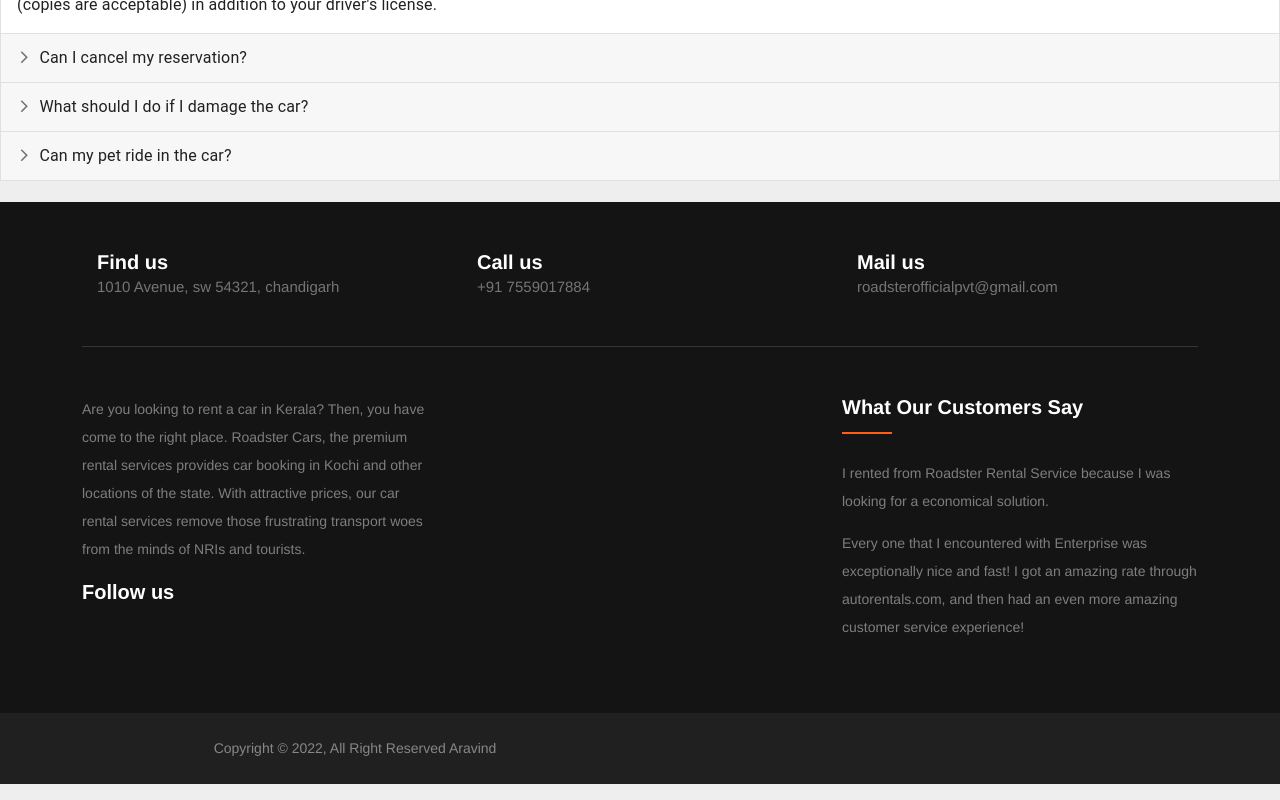
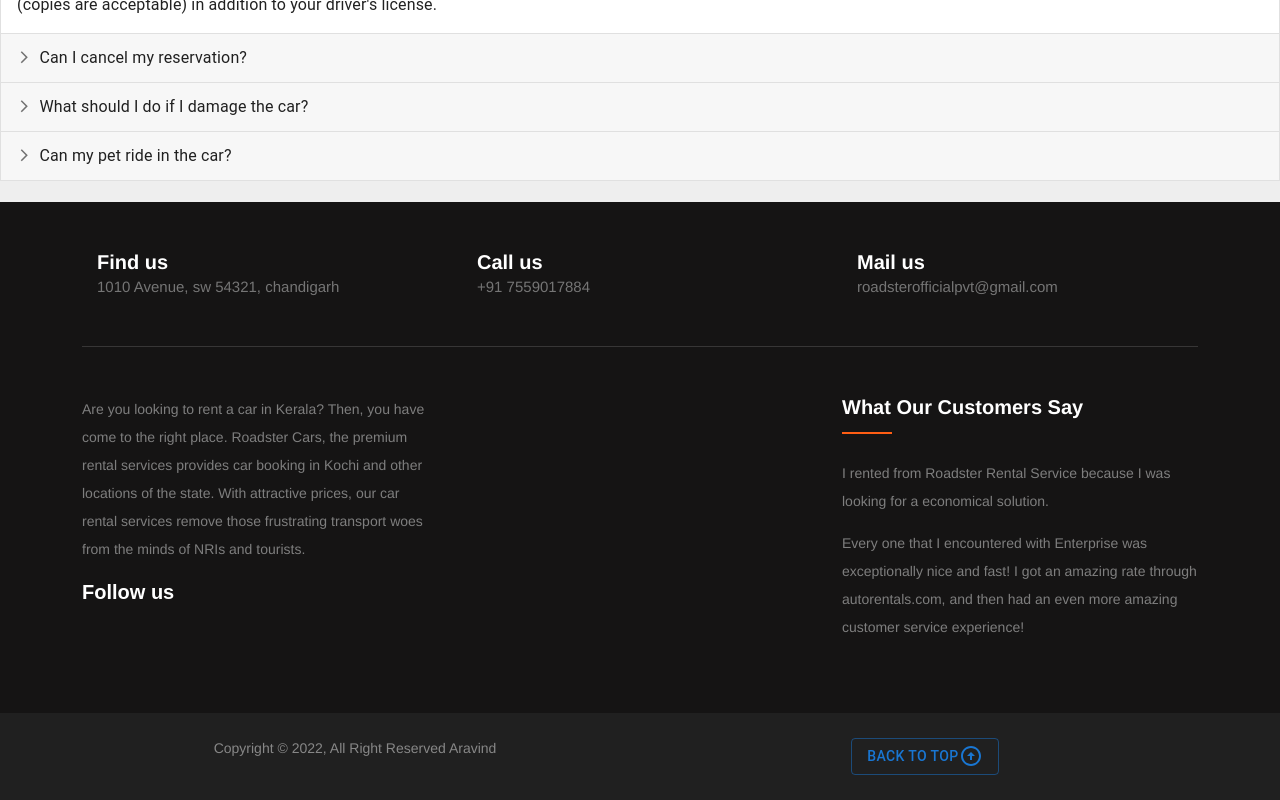
Before and after one commit to AravindPc7559/rental, a React (Create React App) app in the folder frontend/: page / in a window 1280 px wide. Shown: the part 1825-2625 px from the top of the page. Built offline with nearby package versions, Linux system fonts and the light colour scheme; no server answers.

Commit message:
hosting time

```diff
--- a/frontend/src/Components/Cards/Cards.jsx
+++ b/frontend/src/Components/Cards/Cards.jsx
@@ -198,9 +198,9 @@
       </Button>
       <Popper id={id} open={open} anchorEl={anchorEl}>
         <Box sx={{ border: 1, p: 1, bgcolor: 'white'}}>
-          <Button onClick={lowtohigh} >Low to high</Button>
+          <Button onClick={lowtohigh} >Price--Low to high</Button>
           <br/>
-          <Button onClick={hightolow} >High to low</Button>
+          <Button onClick={hightolow} >Price--High to low</Button>
         </Box>
       </Popper>
       </Box>
--- a/frontend/src/Components/Footer/Footer.jsx
+++ b/frontend/src/Components/Footer/Footer.jsx
@@ -1,7 +1,19 @@
 import React from 'react'
 import './footer.css'
+import {Button} from '@mui/material'
+import ArrowCircleUpIcon from '@mui/icons-material/ArrowCircleUp';
 
 function Footer() {
+    const handleVisibleButton = () => {
+        window.scrollTo({
+            top: 0,
+            behavior: "smooth"
+          });
+      };
+
+    //   useEffect(() => {
+    //     window.addEventListener("scroll", handleVisibleButton);
+    //   },[]);
   return (
     <footer class="footer-section">
         <div class="container">
@@ -97,6 +109,11 @@
                             <p>Copyright &copy; 2022, All Right Reserved <a >Aravind</a></p>
                         </div>
                     </div>
+                    <div class="col-xl-6 col-lg-6 text-center text-lg-left">
+                        <div class="copyright-text">
+                           <Button onClick={handleVisibleButton} variant='outlined' >Back To Top<ArrowCircleUpIcon/></Button>
+                        </div>
+                    </div>
                     <div class="col-xl-6 col-lg-6 d-none d-lg-block text-right">
                         {/* <div class="footer-menu">
                             <ul>
```
Also changed, not shown: 1 other file (tests, documents, lock files or other folders).
